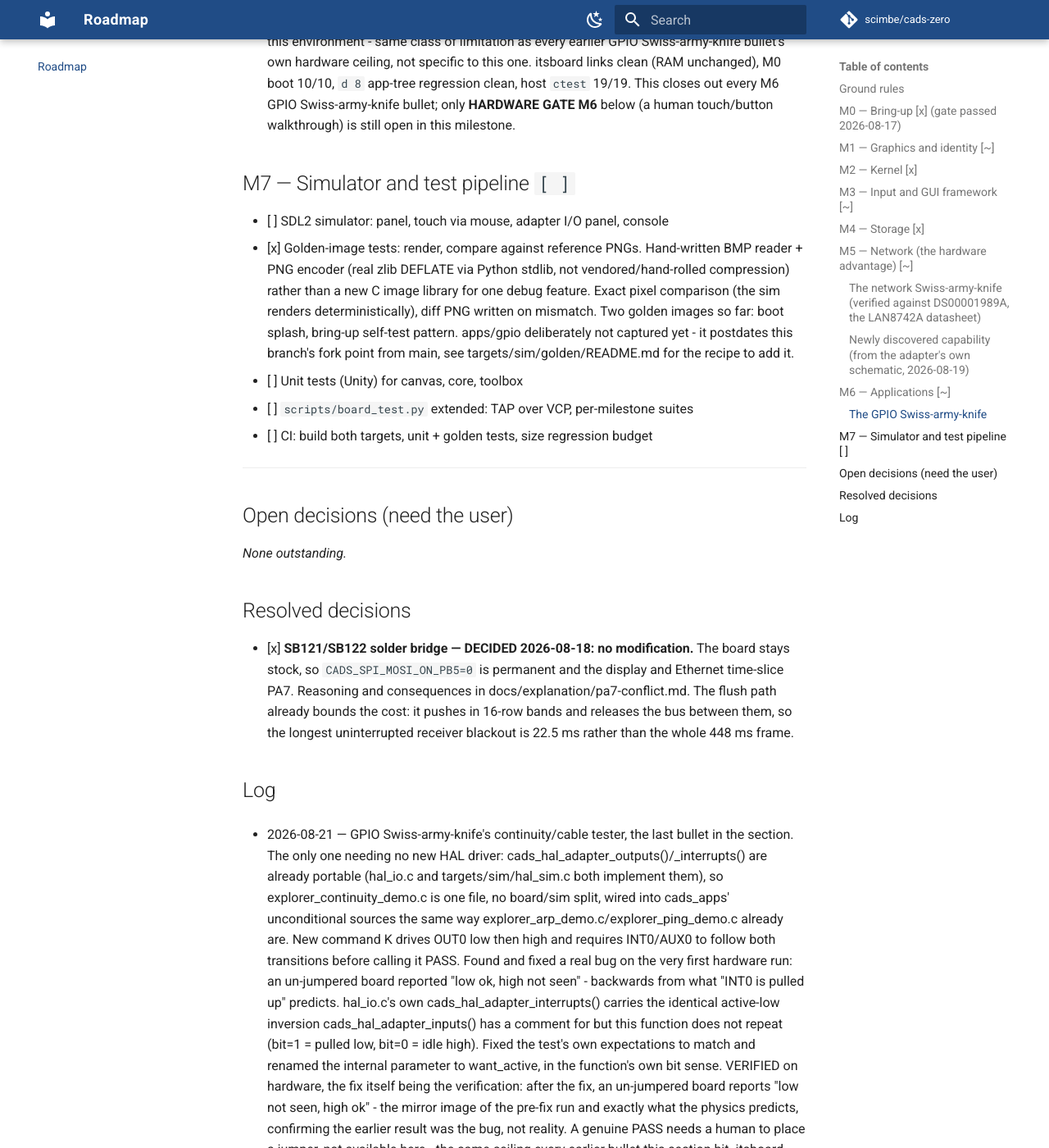
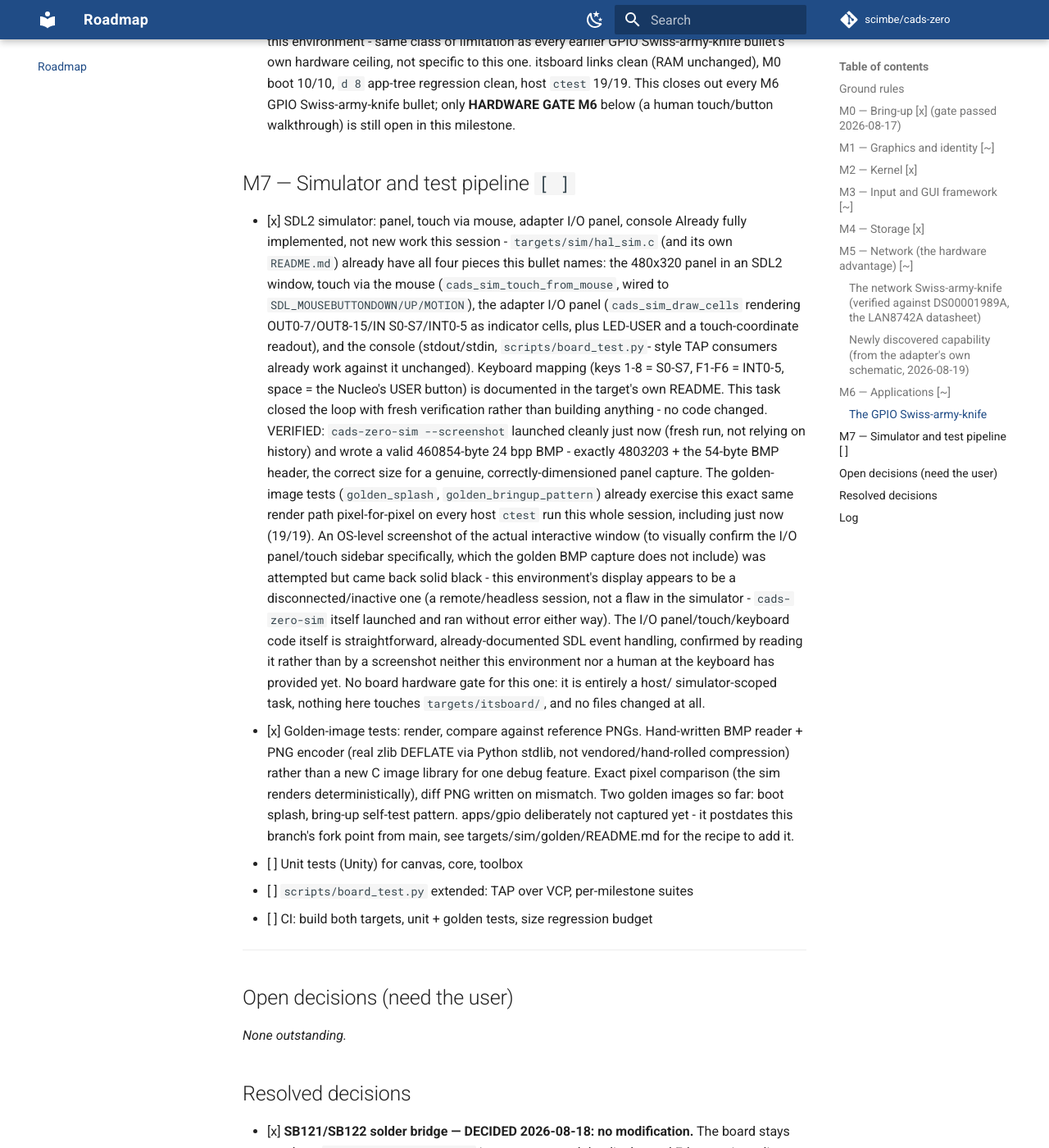
Before and after one commit to scimbe/cads-zero-firmware, an MkDocs documentation site: the page built from docs/ROADMAP.md, in a window 1280 px wide and 1400 px high, scrolled down 26407 px. Shown: the whole window at 82% size. Built offline with MkDocs 1.6.1 and Material for MkDocs 9.7.7, drawn with Linux system fonts in a browser that asks for light colours; comment, search, counter and statistics services are not loaded; some of the changed text lies outside the part shown.

Commit message:
M7: close out SDL2 simulator bullet - already implemented, verified
targets/sim/hal_sim.c and its own README already had all four pieces
this bullet named (panel, touch via mouse, adapter I/O panel, console)
- apparently just never marked done. Closed the loop with fresh
verification: cads-zero-sim --screenshot launched cleanly and wrote a
correctly-sized panel BMP; the golden-image tests already exercise the
same render path on every host ctest run this session. An OS-level
screenshot of the interactive window itself came back black - this
environment's display is a disconnected/inactive remote session, not a
simulator issue - so the I/O panel/touch/keyboard code is confirmed by
reading it (straightforward, already-documented SDL event handling)
rather than a screenshot of it running. No board involved, no code
changed.

Co-Authored-By: Claude Sonnet 5 <noreply@anthropic.com>
Claude-Session: https://claude.ai/code/session_018Xe8BHHARvXCBXg4LEy4Py

```diff
--- a/docs/ROADMAP.md
+++ b/docs/ROADMAP.md
@@ -1346,7 +1346,40 @@ needs new hardware.
 
 ## M7 — Simulator and test pipeline  `[ ]`
 
-- [ ] SDL2 simulator: panel, touch via mouse, adapter I/O panel, console
+- [x] SDL2 simulator: panel, touch via mouse, adapter I/O panel, console
+      Already fully implemented, not new work this session -
+      `targets/sim/hal_sim.c` (and its own `README.md`) already have
+      all four pieces this bullet names: the 480x320 panel in an SDL2
+      window, touch via the mouse (`cads_sim_touch_from_mouse`, wired
+      to `SDL_MOUSEBUTTONDOWN/UP/MOTION`), the adapter I/O panel
+      (`cads_sim_draw_cells` rendering OUT0-7/OUT8-15/IN S0-S7/INT0-5
+      as indicator cells, plus LED-USER and a touch-coordinate
+      readout), and the console (stdout/stdin, `scripts/board_test.py`-
+      style TAP consumers already work against it unchanged). Keyboard
+      mapping (keys 1-8 = S0-S7, F1-F6 = INT0-5, space = the Nucleo's
+      USER button) is documented in the target's own README. This task
+      closed the loop with fresh verification rather than building
+      anything - no code changed.
+      VERIFIED: `cads-zero-sim --screenshot` launched cleanly just now
+      (fresh run, not relying on history) and wrote a valid 460854-byte
+      24 bpp BMP - exactly 480*320*3 + the 54-byte BMP header, the
+      correct size for a genuine, correctly-dimensioned panel capture.
+      The golden-image tests (`golden_splash`, `golden_bringup_pattern`)
+      already exercise this exact same render path pixel-for-pixel on
+      every host `ctest` run this whole session, including just now
+      (19/19). An OS-level screenshot of the actual interactive window
+      (to visually confirm the I/O panel/touch sidebar specifically,
+      which the golden BMP capture does not include) was attempted but
+      came back solid black - this environment's display appears to be
+      a disconnected/inactive one (a remote/headless session, not a
+      flaw in the simulator - `cads-zero-sim` itself launched and ran
+      without error either way). The I/O panel/touch/keyboard code
+      itself is straightforward, already-documented SDL event handling,
+      confirmed by reading it rather than by a screenshot neither this
+      environment nor a human at the keyboard has provided yet.
+      No board hardware gate for this one: it is entirely a host/
+      simulator-scoped task, nothing here touches `targets/itsboard/`,
+      and no files changed at all.
 - [x] Golden-image tests: render, compare against reference PNGs. Hand-written
       BMP reader + PNG encoder (real zlib DEFLATE via Python stdlib, not
       vendored/hand-rolled compression) rather than a new C image library for
@@ -1376,6 +1409,21 @@ _None outstanding._
       448 ms frame.
 
 ## Log
+
+- 2026-08-21 — M7's SDL2 simulator bullet (panel, touch, adapter I/O
+  panel, console). No new work - targets/sim/hal_sim.c and its own
+  README already had all four pieces, apparently just never marked
+  done. Closed the loop with fresh verification instead: `cads-zero-sim
+  --screenshot` launched cleanly and wrote a correctly-sized 460854-byte
+  BMP just now; the golden-image tests already exercise the same render
+  path on every host ctest run this session (19/19, including this
+  one). Tried to also get a real OS-level screenshot of the interactive
+  window specifically to confirm the I/O panel/touch sidebar (which the
+  golden BMP capture does not include), but this environment's display
+  came back solid black - a disconnected/inactive remote session, not a
+  simulator problem. That code is straightforward, already-documented
+  SDL event handling, confirmed by reading it. No board involved, no
+  files changed.
 
 - 2026-08-21 — GPIO Swiss-army-knife's continuity/cable tester, the
   last bullet in the section. The only one needing no new HAL driver:
```
